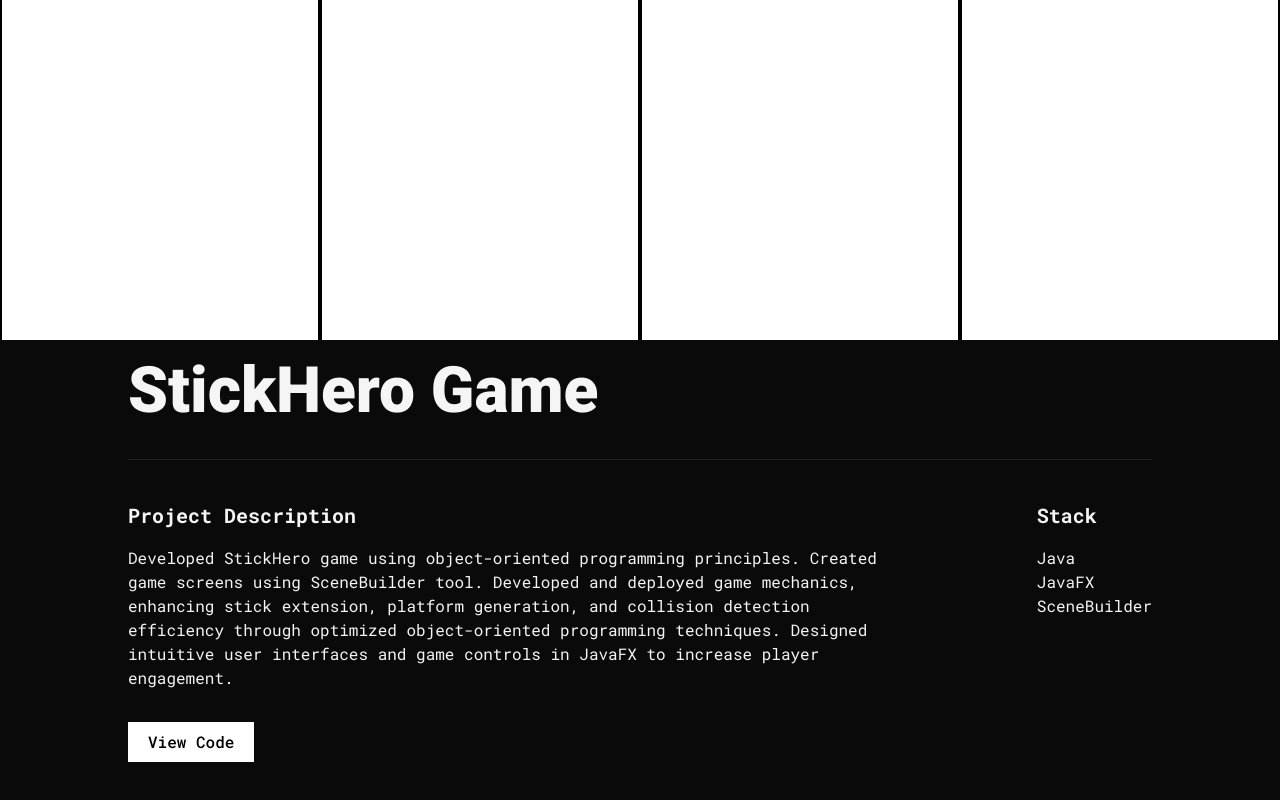
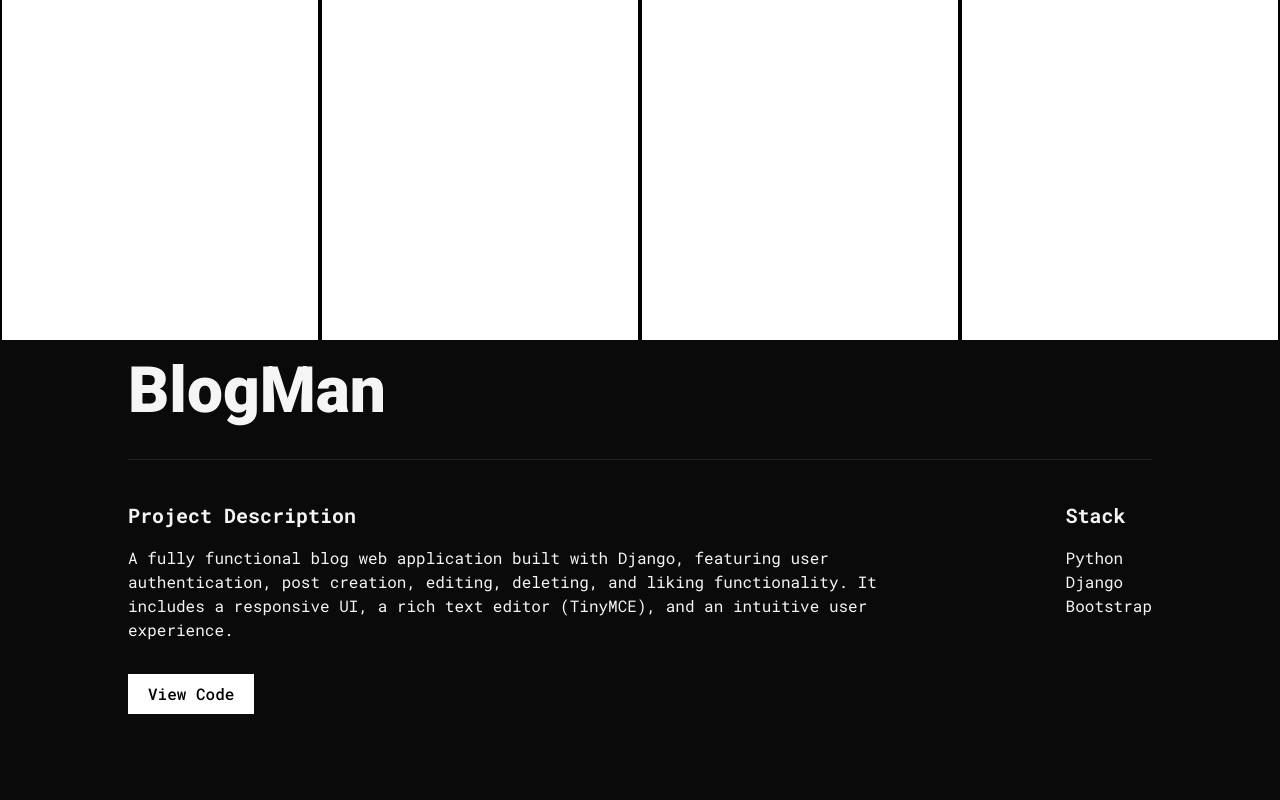
Before and after one commit to udbhav22549/portfolio-udbhav, a Next.js app: page / in a window 1280 px wide. Shown: the part 1260-2060 px from the top of the page. Built offline with nearby package versions, Linux system fonts and the light colour scheme.

Commit message:
Added BlogMan project

```diff
--- a/src/components/Projects.tsx
+++ b/src/components/Projects.tsx
@@ -19,21 +19,21 @@
 			stack: ['Python', 'Scikit-learn', 'Tensorflow'],
 			// viewLiveUrl: 'https://www.rent80.com',
 		},
-		// {
-		// 	id: 2,
-		// 	title: 'Local Shopper',
-		// 	description:
-		// 		'LocalShopper helps local shop owners reach more customers by allowing them to list and sell their products in one place. Instead of browsing multiple stores, users can easily search for what they need, view store details, and even book items directly. The platform connects businesses with their community, making shopping more convenient while giving small retailers a better way to grow.',
-		// 	slideImages: [
-		// 		'/project/one.png',
-		// 		'/project/two.png',
-		// 		'/project/three.png',
-		// 	],
-		// 	stack: ['Next.js', 'Tailwind', 'Spring Boot', 'PostgreSQL', 'AWS'],
-		// 	viewCodeUrl:
-		// 		'https://github.com/AkshayBenny/local-ecommerce-server',
-		// 	// viewLiveUrl: 'https://localshopper.example.com',
-		// },
+		{
+			id: 2,
+			title: 'BlogMan',
+			description:
+				'A fully functional blog web application built with Django, featuring user authentication, post creation, editing, deleting, and liking functionality. It includes a responsive UI, a rich text editor (TinyMCE), and an intuitive user experience.',
+			slideImages: [
+				// '/project/one.png',
+				// '/project/two.png',
+				// '/project/three.png',
+			],
+			stack: ['Python', 'Django', 'Bootstrap'],
+			viewCodeUrl:
+				'https://github.com/udbhav22549/BlogMan',
+			// viewLiveUrl: 'https://localshopper.example.com',
+		},
 		{
 			id: 3,
 			title: 'StickHero Game',
```
